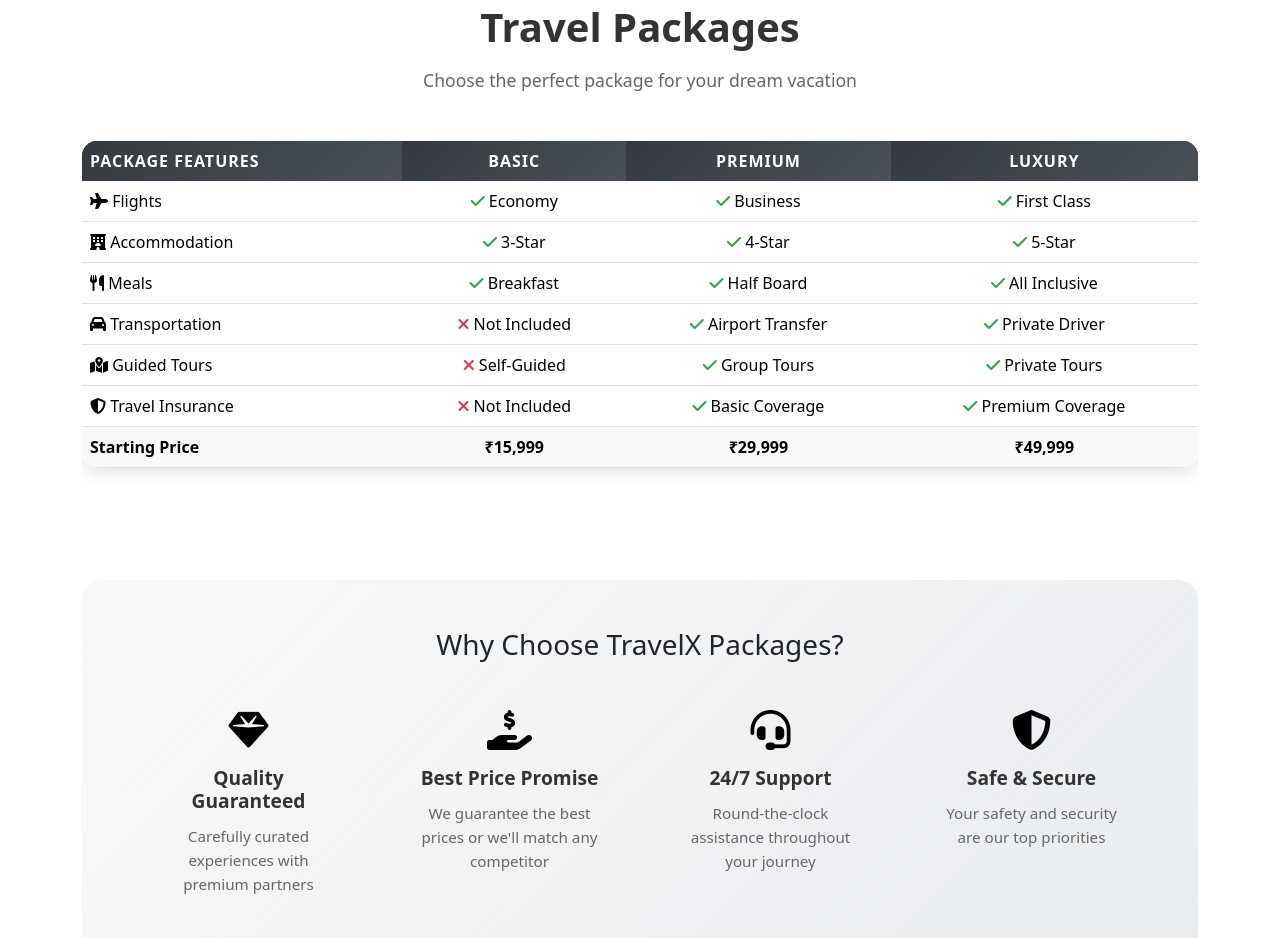
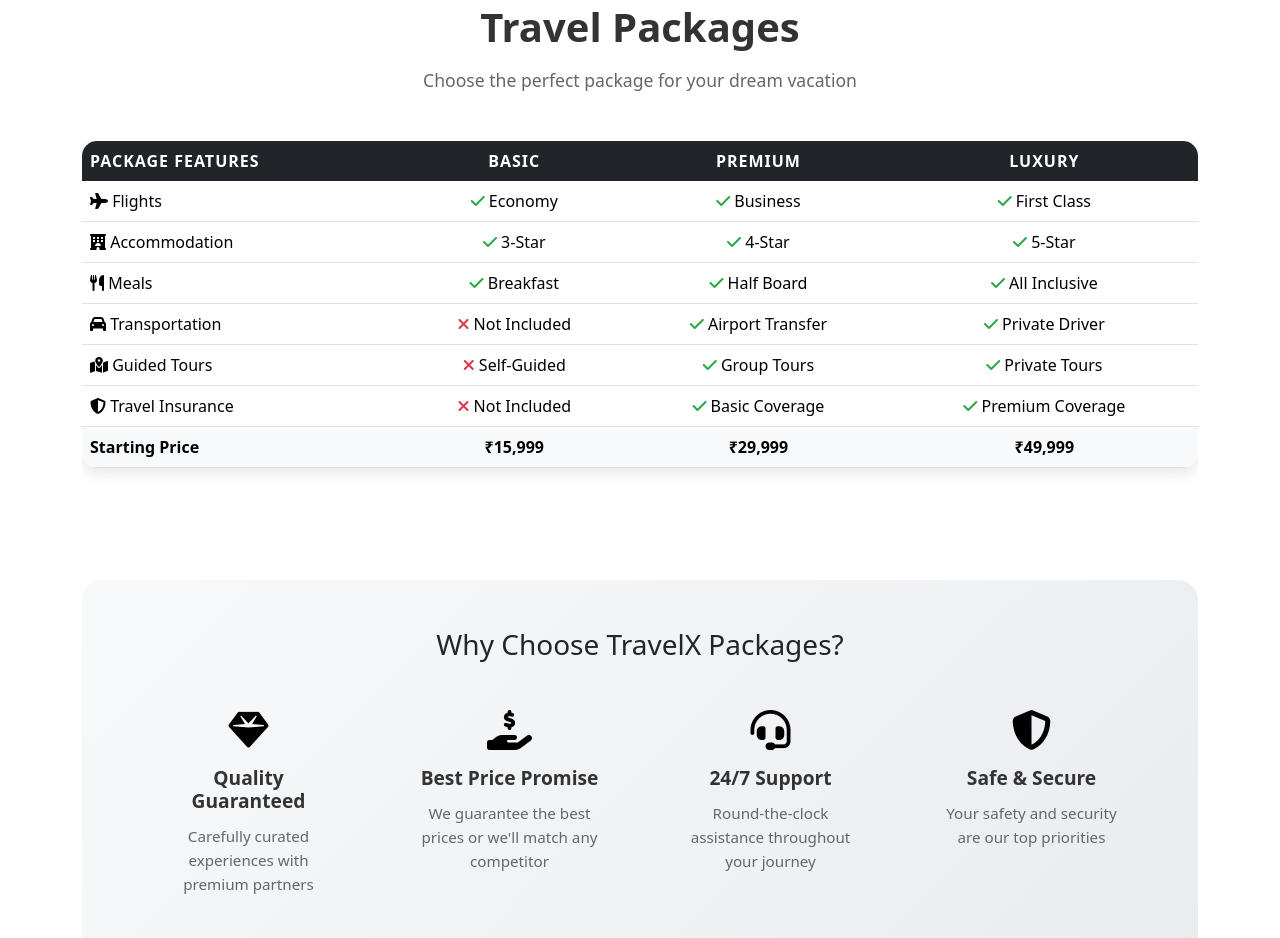
Before and after one commit to DaxPatadia28/TravelX, a plain HTML site: page index.html in a window 1280 px wide. Shown: the part 1491-2429 px from the top of the page. Drawn offline with nearby package versions, Linux system fonts and the light colour scheme.

Commit message:
Update TravelX.css

```diff
--- a/TravelX.css
+++ b/TravelX.css
@@ -578,7 +578,7 @@ header{
 }
 
 .package-table th {
-    background: linear-gradient(135deg, #343a40 0%, #495057 100%);
+    background: black;
     color: white;
     border: none;
     padding: 1.5rem 1rem;
```
